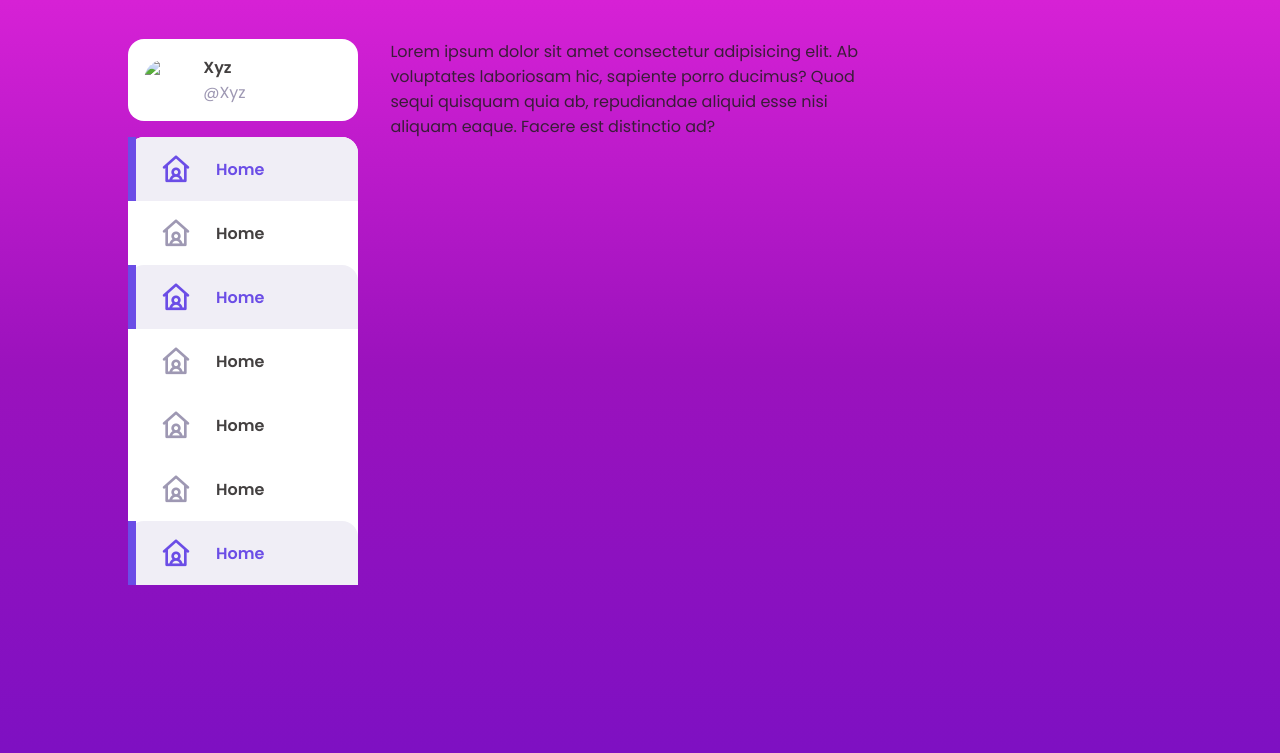
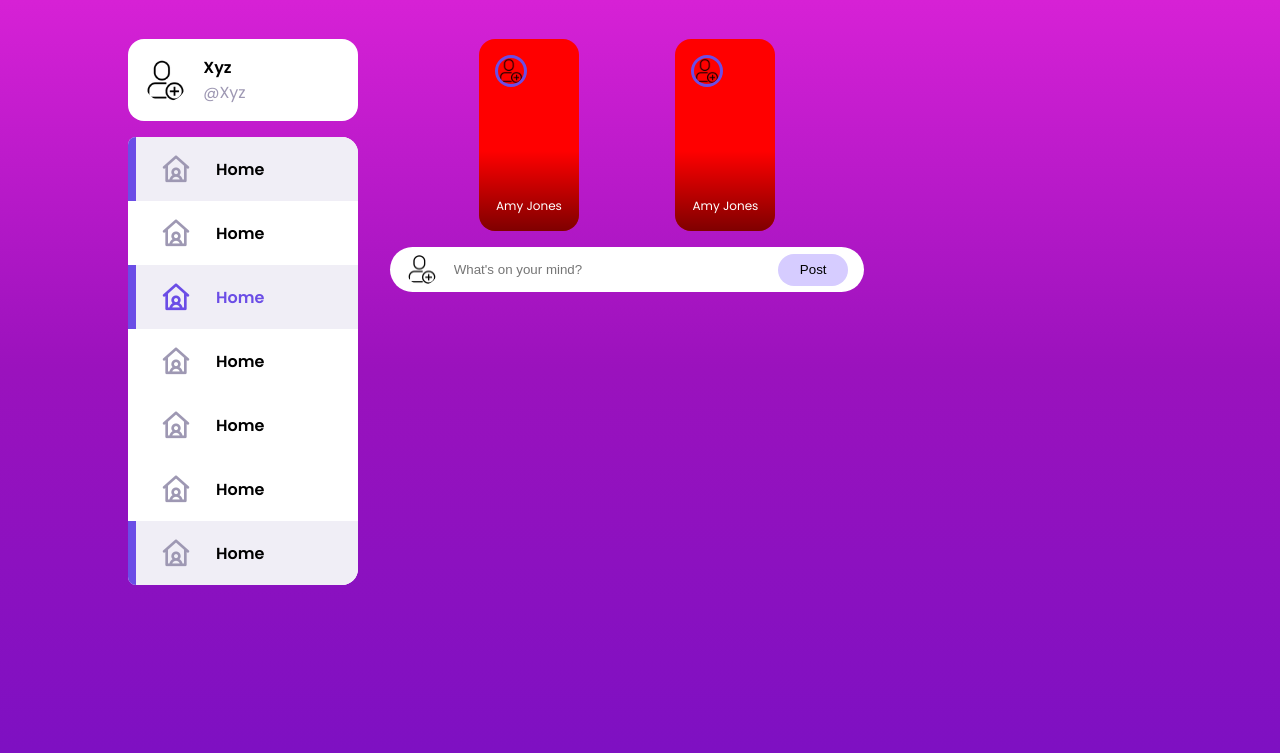
Before and after one commit to LoliEnjoyeer/SocialApp, a website: page views/index.html in a window 1280 px wide. Shown: the part 71-824 px from the top of the page. Drawn offline with nearby package versions, Linux system fonts and the light colour scheme; files that its build step writes are made by us from their sources.

Commit message:
Fixed left / Started Middle Section

```diff
--- a/public/css/style.css
+++ b/public/css/style.css
@@ -1,8 +1,4 @@
 @import url('https://fonts.googleapis.com/css2?family=Poppins:wght@300;400;500;600&display=swap');
-
-:root{
-    --color:rgba(32, 29, 29, 0.842);
-}
 
 :root{
     --color-white:hsl(252,30%,100%);
@@ -178,7 +174,6 @@ main .container .left .profile {
     color:white;
     font-size: 0.7rem;
     width: fit-content;
-    border-radius: 0.8rem;
     padding: 0.1rem 0.4rem;
     position: absolute;
     top: -0.2rem;
@@ -188,10 +183,6 @@ main .container .left .profile {
 .left .sidebar h3 {
     margin-left: 1.5rem;
     font-size: 1rem;
-}
-
-.left .sidebar .active {
-    background-color: var(--color-light);
 }
 
 .left .sidebar .active i, .left .sidebar .active h3 {
@@ -209,8 +200,19 @@ main .container i {
 }
 
 .left .sidebar .active {
-    border-top-left-radius: var(--card-border-radius);
+    background-color: var(--color-light);
+}
+
+.left .sidebar .active2{
+    background-color: var(--color-light);
+    border-top-left-radius: 0.5rem;
     border-top-right-radius: var(--card-border-radius);
+}
+
+.left .sidebar .active3{
+    background-color: var(--color-light);
+    border-bottom-left-radius: 0.5rem;
+    border-bottom-right-radius: var(--card-border-radius);
 }
 
 .left .sidebar .active::before {
@@ -221,3 +223,132 @@ main .container i {
     position: absolute;
     background: var(--color-primary);
 }
+
+.left .sidebar .active2::before {
+    content: "";
+    display: block;
+    width: 0.5rem;
+    height:4rem;
+    position: absolute;
+    background: var(--color-primary);
+    border-top-left-radius: var(--card-border-radius);
+}
+
+.left .sidebar .active3::before {
+    content: "";
+    display: block;
+    width: 0.5rem;
+    height:4rem;
+    position: absolute;
+    background: var(--color-primary);
+    border-bottom-left-radius: var(--card-border-radius);
+}
+
+
+
+
+
+
+
+
+
+.middle .stories {
+    display:flex;
+    justify-content: space-evenly;
+    height: 12rem;
+    gap: 0.5rem;
+}
+
+.middle .stories .story {
+    padding: var(--card-padding);
+    border-radius: var(--card-border-radius);
+    display:flex;
+    flex-direction: column;
+    justify-content: space-between;
+    align-items: center;
+    color: white;
+    font-size: 0.75rem;
+    width:100%;
+    background: rgb(255, 255, 255);
+    position: relative;
+    overflow: hidden;
+    max-width: 100px;
+}
+
+.middle .stories .story::before {
+    content: "";
+    display:block;
+    width:100%;
+    height: 5rem;
+    background: linear-gradient(transparent, rgba(0, 0, 0, 0.50));
+    position: absolute;
+    bottom:0;
+}
+
+.middle .stories .story .name {
+    z-index: 2;
+}
+
+.middle .stories .story:nth-child(1) {
+    background: red;
+}
+
+.middle .stories .story:nth-child(2) {
+    background: red;
+}
+
+.middle .stories .story:nth-child(3) {
+    background: url("");
+}
+
+.middle .stories .story:nth-child(4) {
+    background: url("");
+}
+
+.middle .stories .story:nth-child(5) {
+    background: url("");
+}
+
+.middle .stories .story:nth-child(6) {
+    background: url("");
+}
+
+.middle .story .profile-picture {
+    width: 2rem;
+    height: 2rem;
+    align-self: start;
+    border: 3px solid var(--color-primary);
+}
+
+
+
+
+
+
+.middle .create-post {
+    width:100%;
+    display: flex;
+    align-items: center;
+    justify-content: space-between;
+    margin-top: 1rem;
+    background: var(--color-white);
+    padding: 0.4rem var(--card-padding);
+    border-radius: var(--border-radius);
+}
+
+.middle .create-post .btn {
+    background-color: var(--color-secondary);
+    height: 2rem;
+    width: 6rem;
+    border-radius: var(--border-radius);
+    text-align: center;
+}
+
+.middle .create-post input[type='text'] {
+    justify-self: start;
+    width:100%;
+    padding-left: 1rem;
+    background: transparent;
+    color: var(--color-dark);
+    margin-right: 1rem;
+}
--- a/views/index.html
+++ b/views/index.html
@@ -5,7 +5,7 @@
     <meta http-equiv="X-UA-Compatible" content="IE=edge">
     <meta name="viewport" content="width=device-width, initial-scale=1.0">
     <link rel="stylesheet" href="https://unicons.iconscout.com/release/v4.0.0/css/line.css">
-    <link rel="stylesheet" href="css/style.css">
+    <link rel="stylesheet" href="../public/css/style.css">
     <title>MediaArc - Your place to share!</title>
 </head>
 <body>
@@ -13,7 +13,7 @@
         <div class="container">
             <div class="profile">
                 <div class="profile-picture">
-                    <img src="./images/profile.png" alt="">
+                    <img src="../public/images/profile.png" alt="">
                 </div>
                 <label class="welcome-message" for="welcome-message">Welcome xyz!</label>
             </div>
@@ -34,7 +34,7 @@
             <div class="left">
                 <a class="profile">
                     <div class="profile-picture">
-                        <img src="./images/profile.png">
+                        <img src="../public/images/profile.png">
                     </div>
                     <div class="handle">
                         <h4>Xyz</h4>
@@ -45,7 +45,7 @@
                 </a>
 
                 <div class="sidebar">
-                    <a class="menu-item active">
+                    <a class="menu-item active2">
                         <span><i class="uil uil-house-user"></i><h3>Home</h3></span>
                     </a>
                     <a class="menu-item">
@@ -63,7 +63,7 @@
                     <a class="menu-item">
                         <span><i class="uil uil-house-user"></i><h3>Home</h3></span>
                     </a>
-                    <a class="menu-item active">
+                    <a class="menu-item active3">
                         <span><i class="uil uil-house-user"></i><h3>Home</h3></span>
                     </a>
                 </div>
@@ -72,7 +72,28 @@
 
             <!--===================== MIDDLE ======================-->
             <div class="middle">
-                <p>Lorem ipsum dolor sit amet consectetur adipisicing elit. Ab voluptates laboriosam hic, sapiente porro ducimus? Quod sequi quisquam quia ab, repudiandae aliquid esse nisi aliquam eaque. Facere est distinctio ad?</p>
+                <div class="stories">
+                    <div class="story">
+                        <div class="profile-picture">
+                            <img src="../public/images/profile.png" alt="">
+                        </div>
+                        <p class="name">Amy Jones</p>
+                    </div>
+                    <div class="story">
+                        <div class="profile-picture">
+                            <img src="../public/images/profile.png" alt="">
+                        </div>
+                        <p class="name">Amy Jones</p>
+                    </div>
+                </div>
+
+                <form class="create-post">
+                    <div class="profile-picture">
+                        <img src="../public/images/profile.png">
+                    </div>
+                    <input type="text" placeholder="What's on your mind?" id="create-post">
+                    <input type="submit" value="Post" class="btn">
+                </form>
             </div>
 
 
```
